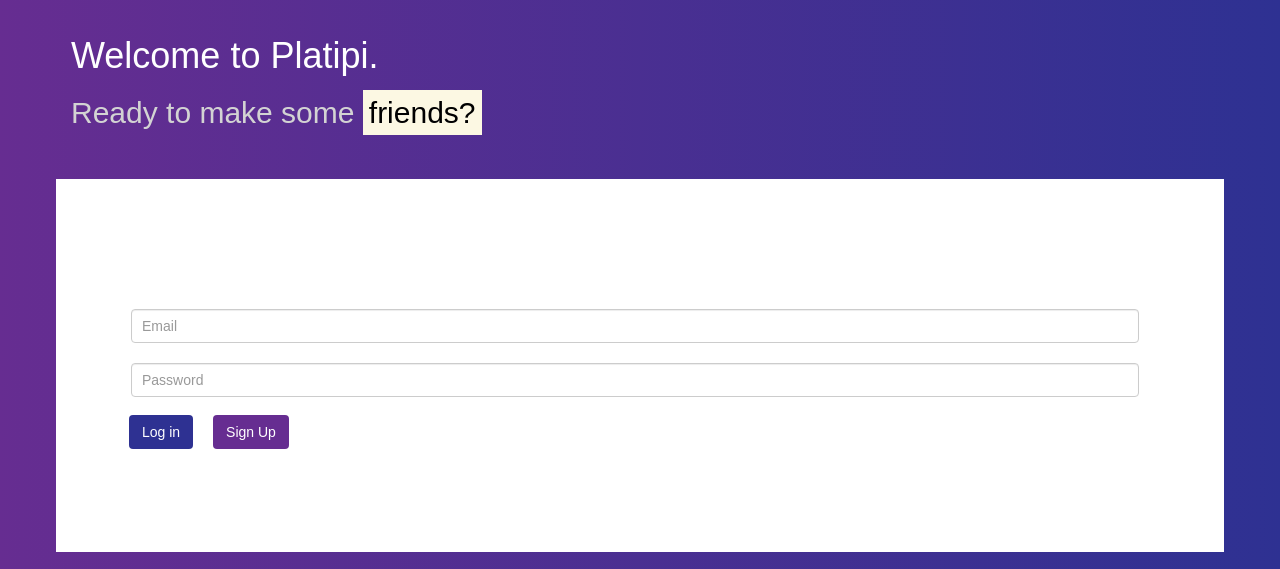
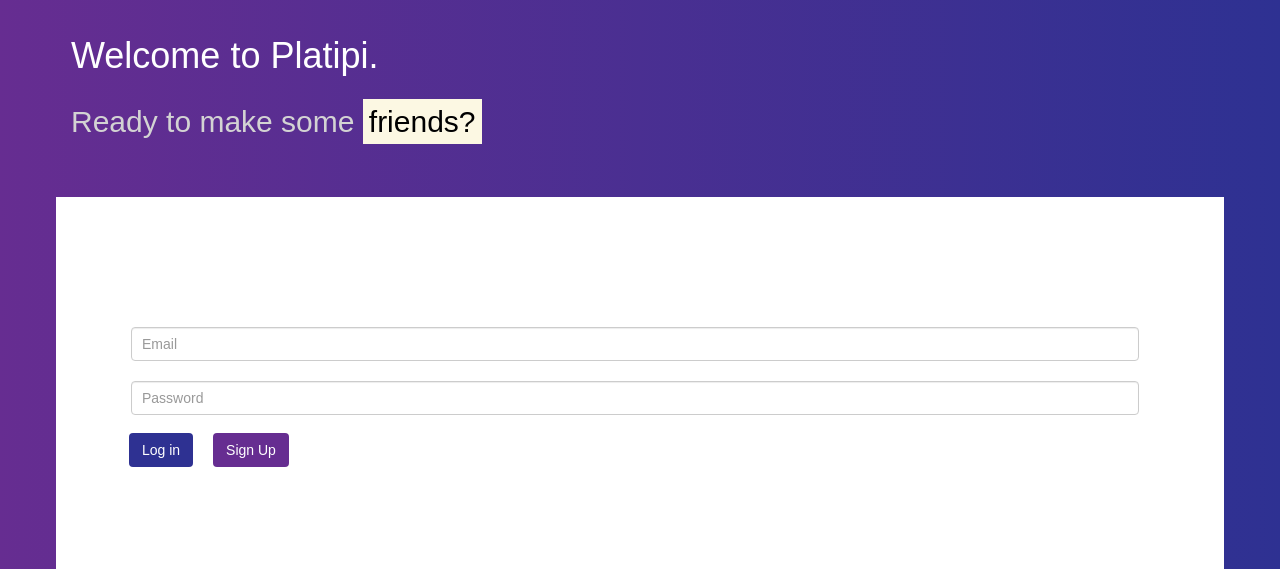
Before and after one commit to franklinharvey/Platipi, a PHP site: page /index.php in a window 1280 px wide. Shown: the top 569 px of the page. Run offline with PHP 8.4, Linux system fonts and the light colour scheme; some libraries are stand-ins or nearby versions.

Commit message:
fix overlapping mark tag

```diff
--- a/static/style.css
+++ b/static/style.css
@@ -14,7 +14,7 @@ h1 {
 }
 
 h2 {
-	color: #D3D3D3;
+	color: #D3D3D3; line-height: 1.7em;
 }
 
 p {
```
